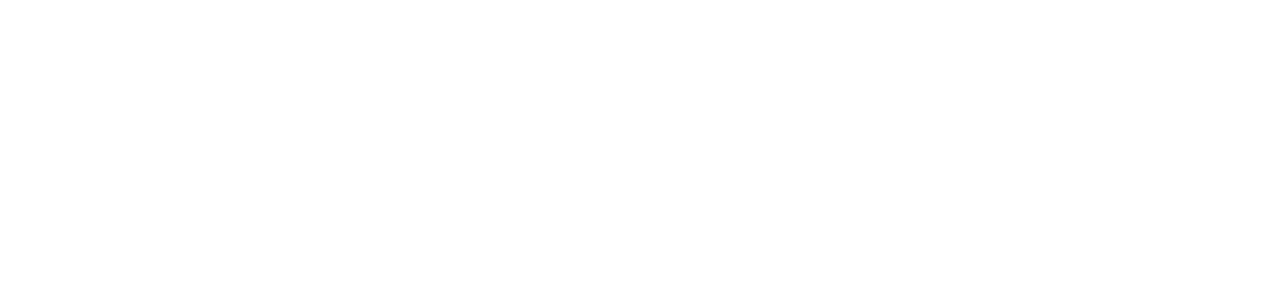
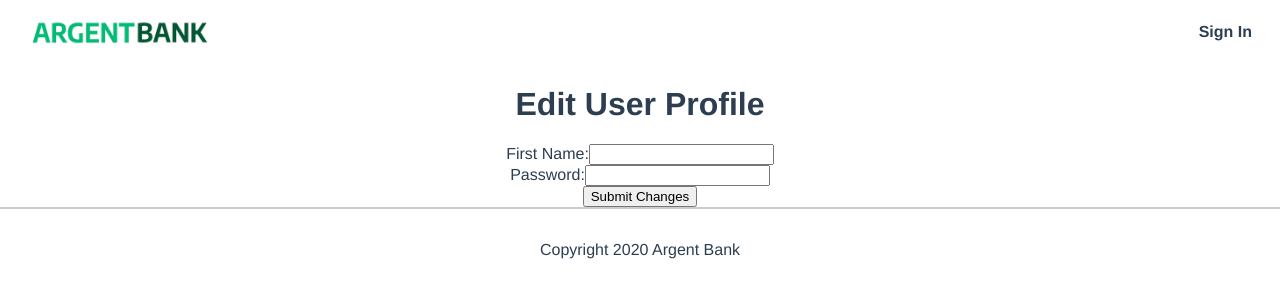
Before and after one commit to ByteVoyageur/OC-P11, a React app: page /edit-profile in a window 1280 px wide. Before the commit this address had no page. Shown: the top 300 px of the page. Built offline with nearby package versions, Linux system fonts and the light colour scheme.

Commit message:
Created new UserEdit page. Added link to firstName in Navbar for navigation to UserEdit page.

```diff
--- a/src/App.js
+++ b/src/App.js
@@ -6,6 +6,7 @@
 import HomePage from './pages/HomePage'
 import SignInPage from './pages/SignInPage'
 import User from './pages/User'
+import UserEdit from './pages/UserEdit'
 
 function App() {
   return (
@@ -15,6 +16,7 @@
           <Route path='/' element={<HomePage />} />
           <Route path='/sign-in' element={<SignInPage />} />
           <Route path='/user' element={<User />} />
+          <Route path='/edit-profile' element={<UserEdit />} />
         </Routes>
       </Router>
     </Provider>
--- a/src/components/Navbar/index.js
+++ b/src/components/Navbar/index.js
@@ -5,7 +5,7 @@
 function Navbar({ isLoggedIn, onSignOut, firstName }) {
   const name = typeof firstName === 'string' ? firstName : ''
 
-  console.log('after this is it string ？', firstName)
+  console.log('is it string after this？', firstName)
   return (
     <nav className='main-nav'>
       <Link className='main-nav-logo' to='/'>
@@ -19,7 +19,7 @@
       <div>
         {isLoggedIn ? (
           <>
-            <span>Welcome, {name}</span>
+            <Link to='/edit-profile'>Welcome, {name}</Link>
             <a className='main-nav-item' onClick={onSignOut}>
               <i className='fa fa-user-circle'></i>
               Sign Out
--- /dev/null
+++ b/src/pages/UserEdit/index.js
@@ -0,0 +1,66 @@
+import React, { useState, useEffect } from 'react'
+import { useDispatch, useSelector } from 'react-redux'
+import getToken from '../../hooks/getToken'
+import Navbar from '../../components/Navbar'
+import Footer from '../../components/Footer'
+import { setFirstName, logOut } from '../../redux/userActions'
+
+const UserEdit = () => {
+  const { firstName, isLoggedIn } = useSelector((state) => state.user)
+  const [newFirstName, setNewFirstName] = useState(firstName)
+  const [password, setPassword] = useState('')
+
+  const dispatch = useDispatch()
+
+  const handleSignOut = () => {
+    dispatch(logOut())
+  }
+
+  const handleFirstNameChange = (e) => {
+    setNewFirstName(e.target.value)
+  }
+
+  const handlePasswordChange = (e) => {
+    setPassword(e.target.value)
+  }
+
+  const handleSubmit = (e) => {
+    e.preventDefault()
+    // TODO: logics to submit new first name and password
+    console.log('uplod new user name', newFirstName, password)
+    // TODO: dispatch action to update the user name in the store
+  }
+
+  return (
+    <div>
+      <Navbar
+        isLoggedIn={isLoggedIn}
+        firstName={firstName}
+        onSignOut={handleSignOut}
+      />
+      <h1>Edit User Profile</h1>
+      <form onSubmit={handleSubmit}>
+        <div>
+          <label>First Name:</label>
+          <input
+            type='text'
+            value={newFirstName}
+            onChange={handleFirstNameChange}
+          />
+        </div>
+        <div>
+          <label>Password:</label>
+          <input
+            type='password'
+            value={password}
+            onChange={handlePasswordChange}
+          />
+        </div>
+        <button type='submit'>Submit Changes</button>
+      </form>
+      <Footer />
+    </div>
+  )
+}
+
+export default UserEdit
```
